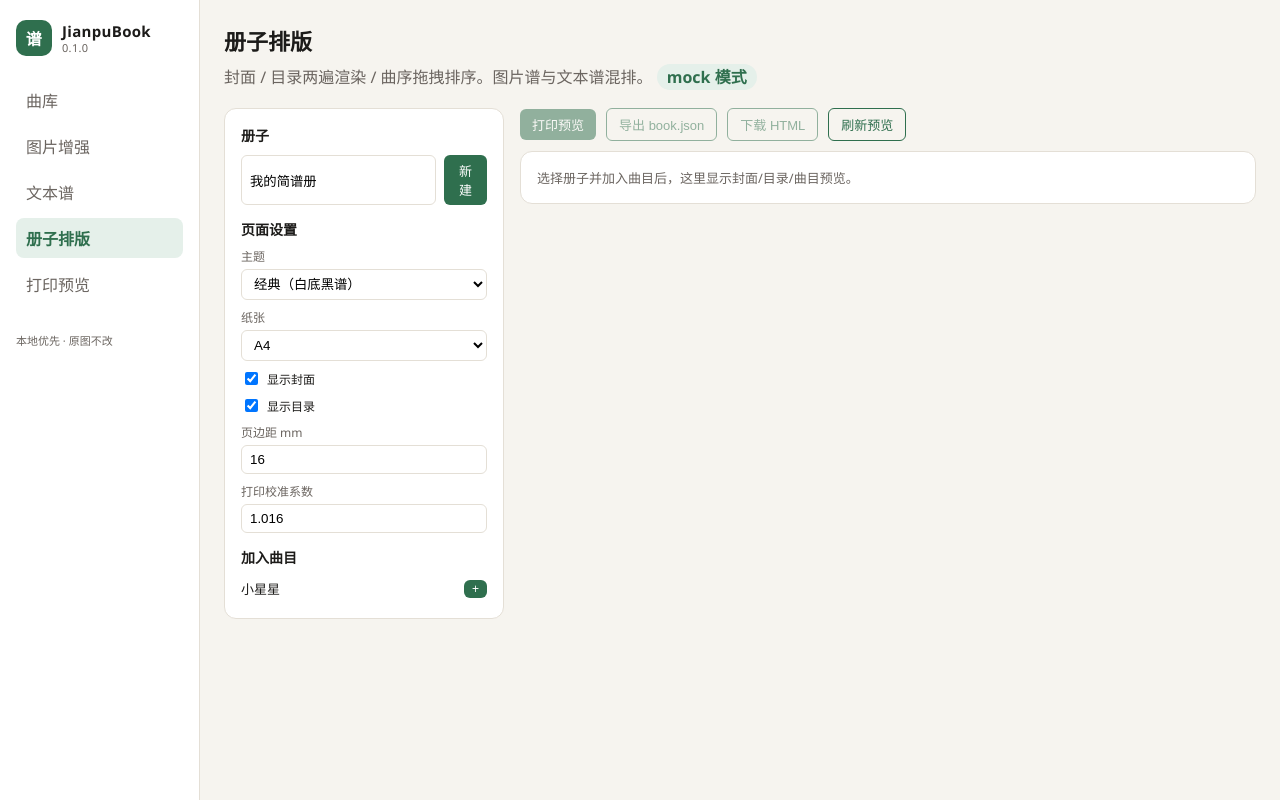
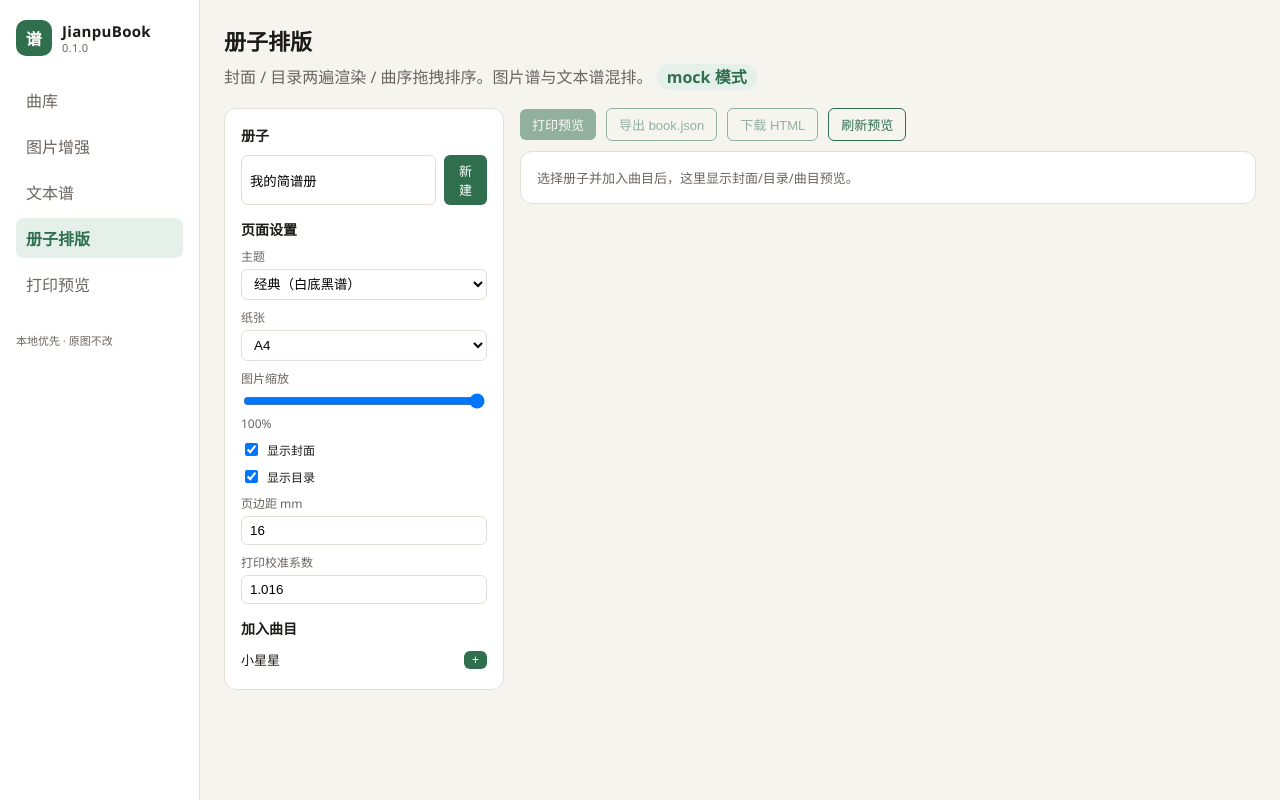
Before and after one commit to JunsonJack/JianpuBook, a Vue app in the folder apps/desktop/: page /#/book in a window 1280 px wide. Built offline with nearby package versions, Linux system fonts and the light colour scheme.

Commit message:
feat(book): image scale control in book layout

```diff
--- a/apps/desktop/src/services/book.ts
+++ b/apps/desktop/src/services/book.ts
@@ -39,10 +39,12 @@ export interface BookSongItem {
   meter?: string | null;
   originalPath?: string | null;
   jianpuText?: string | null;
-  /** convertFileSrc 后的展示 URL */
   displayUrl?: string | null;
-  /** 增强后图 URL（若已批量增强） */
   enhancedUrl?: string | null;
+  /** 单曲图片缩放 0.5–1，相对版心宽 */
+  imageScale?: number;
+  /** 是否新起一页（默认 true，预留） */
+  pageBreak?: boolean;
 }
 
 export interface AssembledBook {
@@ -156,9 +158,10 @@ export function assembleBookHtml(
     if (item.type === "image") {
       const src = item.displayUrl || item.originalPath || "";
       const enh = item.enhancedUrl || "";
+      const scale = Math.min(1, Math.max(0.4, item.imageScale ?? 1));
       const imgTag = enh
-        ? `<img src="${esc(enh)}" alt="${esc(item.title)}" />`
-        : `<img src="${esc(src)}" alt="${esc(item.title)}" />`;
+        ? `<img src="${esc(enh)}" alt="${esc(item.title)}" style="max-width:${(scale * 100).toFixed(0)}%" />`
+        : `<img src="${esc(src)}" alt="${esc(item.title)}" style="max-width:${(scale * 100).toFixed(0)}%" />`;
       bodyParts.push(`
 <section class="page song image-song" data-song="${item.songId}">
   <header class="song-head">
--- a/apps/desktop/src/views/BookView.vue
+++ b/apps/desktop/src/views/BookView.vue
@@ -32,6 +32,7 @@ const library = ref<Song[]>([]);
 const newTitle = ref("我的简谱册");
 const theme = ref<BookTheme>("classic");
 const pageSetup = ref<PageSetup>({ ...defaultPageSetup });
+const imageScale = ref(1);
 const previewHtml = ref("");
 const pageCount = ref(0);
 const status = ref("");
@@ -92,6 +93,7 @@ function rebuildPreview() {
     jianpuText: it.jianpuText,
     displayUrl: it.originalPath ? convertFileSrc(it.originalPath) : null,
     enhancedUrl: enhancedUrlFor(it.songId),
+    imageScale: imageScale.value,
   }));
   const title = activeBook.value?.title ?? newTitle.value;
   const assembled = assembleBookHtml(title, mapped, pageSetup.value, theme.value);
@@ -294,6 +296,18 @@ onMounted(async () => {
             <option>Letter</option>
             <option>B5</option>
           </select>
+        </label>
+        <label>
+          图片缩放
+          <input
+            v-model.number="imageScale"
+            type="range"
+            min="0.5"
+            max="1"
+            step="0.05"
+            @change="rebuildPreview"
+          />
+          {{ Math.round(imageScale * 100) }}%
         </label>
         <label class="check">
           <input
```
